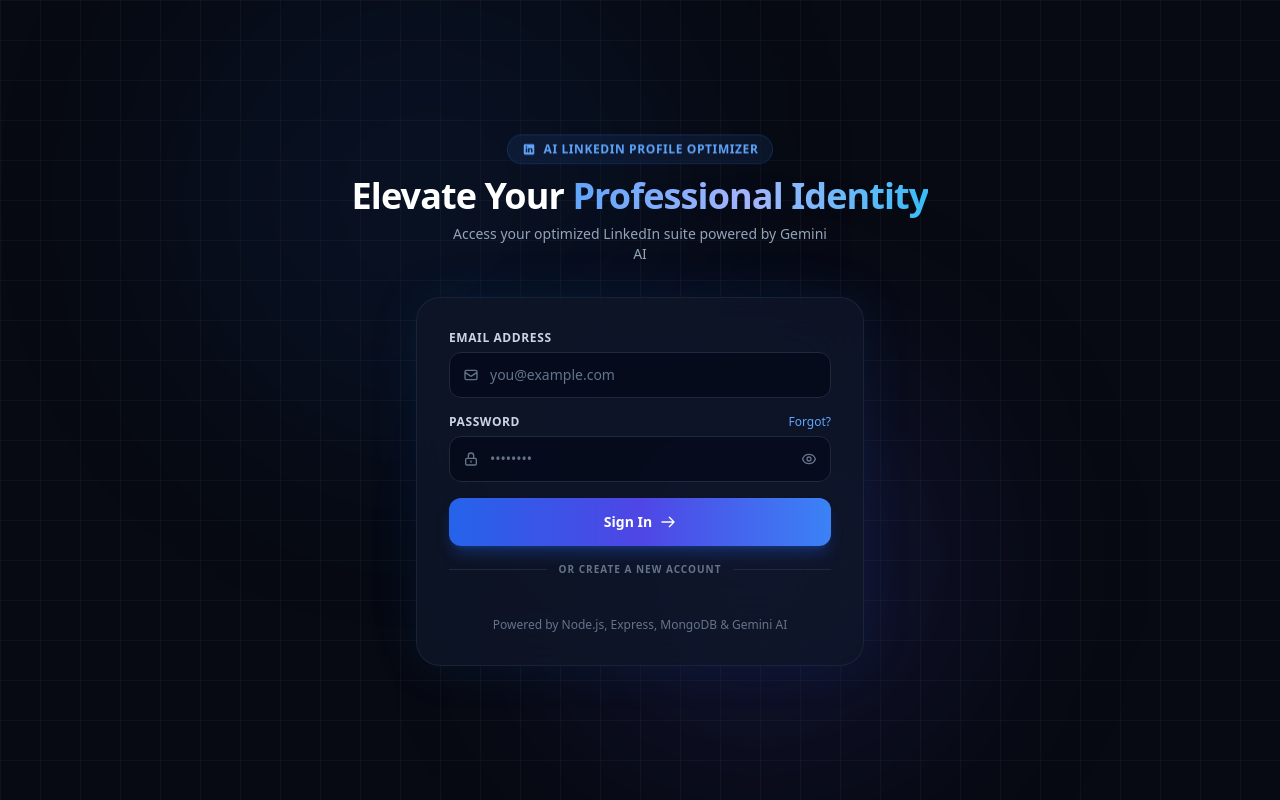
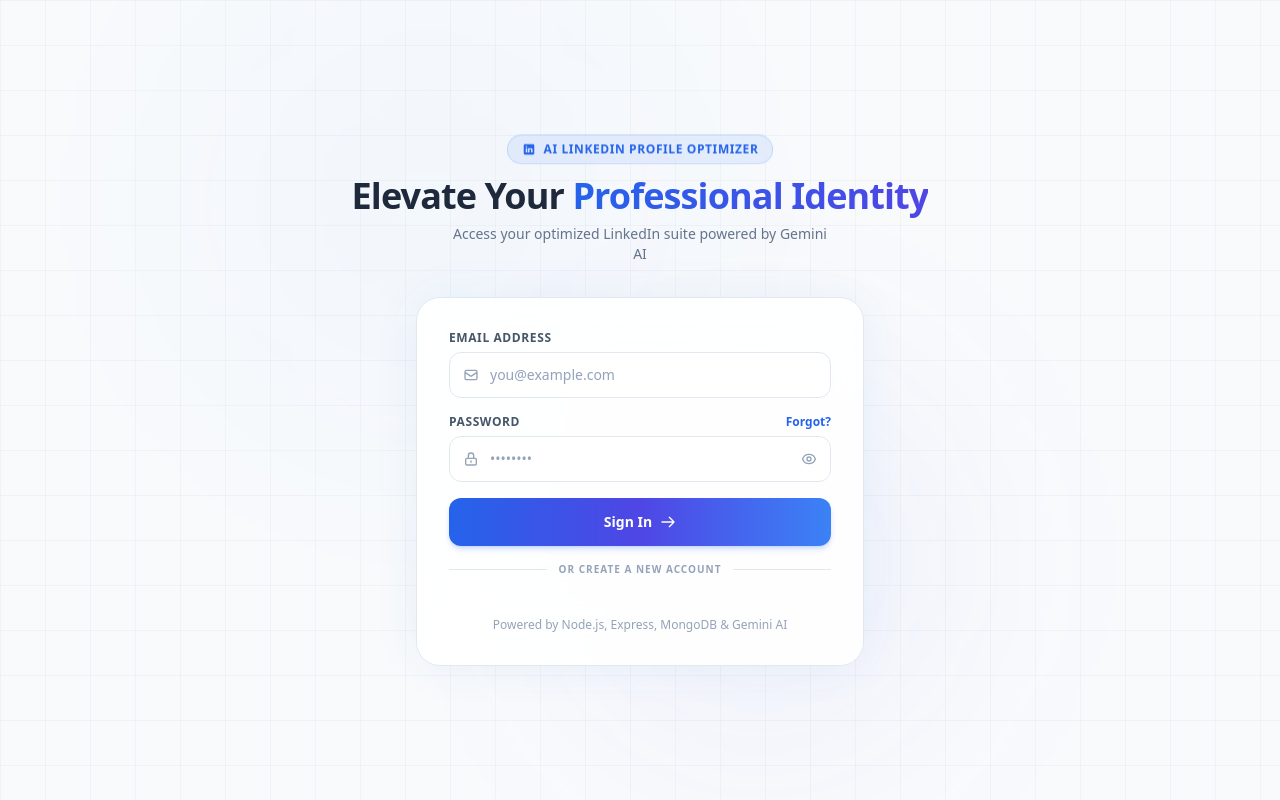
Before and after one commit to azarrazagula/lcp-linkedin-profile-optimize-frontend, a React (Create React App) app: page / in a window 1280 px wide. Built offline with nearby package versions, Linux system fonts and the light colour scheme.

Commit message:
style: Refactor entire application UI to a modern, high-contrast Light/White theme

```diff
--- a/src/components/LoginPage.jsx
+++ b/src/components/LoginPage.jsx
@@ -56,7 +56,7 @@
           const continueBtn = document.getElementById('google-continue-btn');
           if (continueBtn) {
             window.google.accounts.id.renderButton(continueBtn, {
-              theme: 'filled_black',
+              theme: 'outline',
               size: 'large',
               shape: 'pill',
               width: 360,
@@ -68,18 +68,13 @@
         }
       }
     };
-    document.body.appendChild(script);
+    document.head.appendChild(script);
     // eslint-disable-next-line react-hooks/exhaustive-deps
   }, []);
 
-  // Email/Password Login
+  // Email & Password Auth API Call
   const handleEmailLogin = async (e) => {
     e.preventDefault();
-    if (!email || !password) {
-      setErrorMsg('Please enter both email and password.');
-      return;
-    }
-
     setLoading(true);
     setErrorMsg('');
     setSuccessMsg('');
@@ -94,24 +89,24 @@
       const data = await res.json();
 
       if (res.ok && data.token) {
-        setSuccessMsg(`Welcome back, ${data.name || 'User'}!`);
+        setSuccessMsg('Signed in successfully!');
         localStorage.setItem('user_token', data.token);
         localStorage.setItem('user_profile', JSON.stringify(data));
         localStorage.setItem('last_login_method', 'email');
         localStorage.setItem('last_user_email', data.email || email);
         if (onLoginSuccess) onLoginSuccess(data);
       } else {
-        setErrorMsg(data.message || data.error || 'Invalid email or password.');
+        setErrorMsg(data.message || 'Invalid email or password');
       }
     } catch (err) {
-      console.error('Login error:', err);
-      setErrorMsg('Cannot connect to backend (http://localhost:5001). Make sure backend is running.');
+      console.error('Email login error:', err);
+      setErrorMsg('Cannot connect to backend server');
     } finally {
       setLoading(false);
     }
   };
 
-  // Google Auth → POST /api/auth/google
+  // Google OAuth Token Exchange with Backend API
   const postGoogleTokenToBackend = async (token) => {
     setLoading(true);
     setErrorMsg('');
@@ -149,42 +144,42 @@
   // ─────────────────────────────────────────────────────────────
   if (isReturningGoogleUser) {
     return (
-      <div className="min-h-screen bg-dark-bg bg-grid-pattern flex flex-col justify-center items-center p-4 relative overflow-hidden">
+      <div className="min-h-screen bg-slate-50 bg-grid-pattern flex flex-col justify-center items-center p-4 relative overflow-hidden">
         {/* Background Glows */}
-        <div className="absolute top-1/4 left-1/3 -translate-x-1/2 -translate-y-1/2 w-[500px] h-[500px] bg-blue-600/15 rounded-full blur-[120px] pointer-events-none animate-pulse-slow"></div>
-        <div className="absolute bottom-10 right-1/4 w-[400px] h-[400px] bg-indigo-600/15 rounded-full blur-[100px] pointer-events-none"></div>
+        <div className="absolute top-1/4 left-1/3 -translate-x-1/2 -translate-y-1/2 w-[500px] h-[500px] bg-blue-500/5 rounded-full blur-[120px] pointer-events-none animate-pulse-slow"></div>
+        <div className="absolute bottom-10 right-1/4 w-[400px] h-[400px] bg-indigo-500/5 rounded-full blur-[100px] pointer-events-none"></div>
 
         {/* Brand Header */}
         <div className="mb-8 text-center relative z-10 animate-float">
-          <div className="inline-flex items-center gap-2 px-3.5 py-1.5 rounded-full bg-blue-500/10 border border-blue-500/20 text-blue-400 text-xs font-semibold tracking-wider uppercase mb-3 backdrop-blur-md">
-            <svg className="w-3.5 h-3.5 text-blue-400" fill="currentColor" viewBox="0 0 24 24">
-              <path d="M19 3H5c-1.1 0-2 .9-2 2v14c0 1.1.9 2 2 2h14c1.1 0 2-.9 2-2V5c0-1.1-.9-2-2-2zM9 17H6.5v-7H9v7zM7.7 8.7c-.8 0-1.4-.6-1.4-1.4 0-.8.6-1.4 1.4-1.4.8 0 1.4.6 1.4 1.4 0 .8-.6 1.4-1.4 1.4zM18 17h-2.4v-3.8c0-1.1-.4-1.8-1.3-1.8-.7 0-1.2.5-1.4 1-.1.2-.1.5-.1.8V17H10.4s.1-6.3 0-7h2.4v1c.3-.5 1-1.2 2.3-1.2 1.7 0 3 1.1 3 3.5V17z"/>
+          <div className="inline-flex items-center gap-2 px-3.5 py-1.5 rounded-full bg-blue-500/10 border border-blue-500/20 text-blue-600 text-xs font-semibold tracking-wider uppercase mb-3 backdrop-blur-md">
+            <svg className="w-3.5 h-3.5 text-blue-600" fill="currentColor" viewBox="0 0 24 24">
+              <path d="M19 3H5c-1.1 0-2 .9-2 2v14c0 1.1.9 2 2 2h14c1.1 0 2-.9 2-2V5c0-1.1-.9-2-2-2zM9 17H6.5v-7H9v7zM7.7 8.7c-.8 0-1.4-.6-1.4-1.4 0-.8.6-1.4 1.4-1.4 0 .8.6 1.4 1.4 1.4 0 .8-.6 1.4-1.4 1.4zM18 17h-2.4v-3.8c0-1.1-.4-1.8-1.3-1.8-.7 0-1.2.5-1.4 1-.1.2-.1.5-.1.8V17H10.4s.1-6.3 0-7h2.4v1c.3-.5 1-1.2 2.3-1.2 1.7 0 3 1.1 3 3.5V17z"/>
             </svg>
             Welcome Back
           </div>
-          <h1 className="text-3xl sm:text-4xl font-extrabold text-white tracking-tight">
-            Continue to <span className="bg-gradient-to-r from-blue-400 via-indigo-300 to-sky-400 bg-clip-text text-transparent">Your Profile</span>
+          <h1 className="text-3xl sm:text-4xl font-extrabold text-slate-800 tracking-tight">
+            Continue to <span className="bg-gradient-to-r from-blue-600 to-indigo-600 bg-clip-text text-transparent">Your Profile</span>
           </h1>
           {returningUserEmail && (
-            <p className="text-slate-400 text-sm mt-2">{returningUserEmail}</p>
+            <p className="text-slate-500 text-sm font-medium mt-2">{returningUserEmail}</p>
           )}
         </div>
 
         {/* Continue with Google Card */}
-        <div className="w-full max-w-md backdrop-blur-2xl bg-slate-900/75 border border-slate-800/80 rounded-3xl p-6 sm:p-8 shadow-[0_0_50px_rgba(10,102,194,0.12)] relative z-10">
+        <div className="w-full max-w-md backdrop-blur-2xl bg-white/90 border border-slate-200 rounded-3xl p-6 sm:p-8 shadow-[0_0_50px_rgba(10,102,194,0.06)] relative z-10">
 
           {/* Error / Success Banners */}
           {errorMsg && (
-            <div className="mb-5 p-3.5 rounded-xl bg-rose-500/10 border border-rose-500/30 text-rose-300 text-xs flex items-start gap-2.5">
-              <svg className="w-4 h-4 text-rose-400 mt-0.5 shrink-0" fill="none" stroke="currentColor" viewBox="0 0 24 24">
+            <div className="mb-5 p-3.5 rounded-xl bg-rose-50 border border-rose-200 text-rose-800 text-xs font-semibold flex items-start gap-2.5">
+              <svg className="w-4 h-4 text-rose-600 mt-0.5 shrink-0" fill="none" stroke="currentColor" viewBox="0 0 24 24">
                 <path strokeLinecap="round" strokeLinejoin="round" strokeWidth="2" d="M12 8v4m0 4h.01M21 12a9 9 0 11-18 0 9 9 0 0118 0z" />
               </svg>
               <span>{errorMsg}</span>
             </div>
           )}
           {successMsg && (
-            <div className="mb-5 p-3.5 rounded-xl bg-emerald-500/10 border border-emerald-500/30 text-emerald-300 text-xs flex items-start gap-2.5">
-              <svg className="w-4 h-4 text-emerald-400 mt-0.5 shrink-0" fill="none" stroke="currentColor" viewBox="0 0 24 24">
+            <div className="mb-5 p-3.5 rounded-xl bg-emerald-50 border border-emerald-200 text-emerald-800 text-xs font-semibold flex items-start gap-2.5">
+              <svg className="w-4 h-4 text-emerald-600 mt-0.5 shrink-0" fill="none" stroke="currentColor" viewBox="0 0 24 24">
                 <path strokeLinecap="round" strokeLinejoin="round" strokeWidth="2" d="M9 12l2 2 4-4m6 2a9 9 0 11-18 0 9 9 0 0118 0z" />
               </svg>
               <span>{successMsg}</span>
@@ -198,9 +193,9 @@
 
           {/* Divider */}
           <div className="relative flex py-3 items-center">
-            <div className="flex-grow border-t border-slate-800"></div>
-            <span className="flex-shrink mx-3 text-[10px] text-slate-500 uppercase tracking-widest font-semibold">Or sign in with email</span>
-            <div className="flex-grow border-t border-slate-800"></div>
+            <div className="flex-grow border-t border-slate-200"></div>
+            <span className="flex-shrink mx-3 text-[10px] text-slate-400 uppercase tracking-widest font-bold">Or sign in with email</span>
+            <div className="flex-grow border-t border-slate-200"></div>
           </div>
 
           {/* Small link to switch to email login */}
@@ -211,15 +206,15 @@
               localStorage.removeItem('last_user_email');
               window.location.reload();
             }}
-            className="w-full py-3 px-4 rounded-xl font-semibold text-sm bg-slate-800/60 hover:bg-slate-800 text-slate-300 border border-slate-700/80 transition-all flex items-center justify-center gap-2"
+            className="w-full py-3 px-4 rounded-xl font-bold text-sm bg-white hover:bg-slate-50 text-slate-700 border border-slate-200 shadow-2xs transition-all flex items-center justify-center gap-2 cursor-pointer"
           >
-            <svg className="w-4 h-4" fill="none" stroke="currentColor" viewBox="0 0 24 24">
+            <svg className="w-4 h-4 text-slate-500" fill="none" stroke="currentColor" viewBox="0 0 24 24">
               <path strokeLinecap="round" strokeLinejoin="round" strokeWidth="2" d="M3 8l7.89 5.26a2 2 0 002.22 0L21 8M5 19h14a2 2 0 002-2V7a2 2 0 00-2-2H5a2 2 0 00-2 2v10a2 2 0 002 2z" />
             </svg>
             Sign in with Email & Password
           </button>
 
-          <div className="mt-6 text-center text-xs text-slate-500">
+          <div className="mt-6 text-center text-xs text-slate-400 font-medium">
             Powered by Node.js, Express, MongoDB & Gemini AI
           </div>
         </div>
@@ -231,42 +226,42 @@
   // NEW / FIRST TIME USER → Email Sign In + Create Account (Google)
   // ─────────────────────────────────────────────────────────────
   return (
-    <div className="min-h-screen bg-dark-bg bg-grid-pattern flex flex-col justify-center items-center p-4 relative overflow-hidden">
+    <div className="min-h-screen bg-slate-50 bg-grid-pattern flex flex-col justify-center items-center p-4 relative overflow-hidden">
       {/* Background Glows */}
-      <div className="absolute top-1/4 left-1/3 -translate-x-1/2 -translate-y-1/2 w-[500px] h-[500px] bg-blue-600/15 rounded-full blur-[120px] pointer-events-none animate-pulse-slow"></div>
-      <div className="absolute bottom-10 right-1/4 w-[400px] h-[400px] bg-indigo-600/15 rounded-full blur-[100px] pointer-events-none"></div>
+      <div className="absolute top-1/4 left-1/3 -translate-x-1/2 -translate-y-1/2 w-[500px] h-[500px] bg-blue-500/5 rounded-full blur-[120px] pointer-events-none animate-pulse-slow"></div>
+      <div className="absolute bottom-10 right-1/4 w-[400px] h-[400px] bg-indigo-500/5 rounded-full blur-[100px] pointer-events-none"></div>
 
       {/* Brand Header */}
       <div className="mb-8 text-center relative z-10 animate-float">
-        <div className="inline-flex items-center gap-2 px-3.5 py-1.5 rounded-full bg-blue-500/10 border border-blue-500/20 text-blue-400 text-xs font-semibold tracking-wider uppercase mb-3 backdrop-blur-md">
-          <svg className="w-3.5 h-3.5 text-blue-400" fill="currentColor" viewBox="0 0 24 24">
-            <path d="M19 3H5c-1.1 0-2 .9-2 2v14c0 1.1.9 2 2 2h14c1.1 0 2-.9 2-2V5c0-1.1-.9-2-2-2zM9 17H6.5v-7H9v7zM7.7 8.7c-.8 0-1.4-.6-1.4-1.4 0-.8.6-1.4 1.4-1.4.8 0 1.4.6 1.4 1.4 0 .8-.6 1.4-1.4 1.4zM18 17h-2.4v-3.8c0-1.1-.4-1.8-1.3-1.8-.7 0-1.2.5-1.4 1-.1.2-.1.5-.1.8V17H10.4s.1-6.3 0-7h2.4v1c.3-.5 1-1.2 2.3-1.2 1.7 0 3 1.1 3 3.5V17z"/>
+        <div className="inline-flex items-center gap-2 px-3.5 py-1.5 rounded-full bg-blue-500/10 border border-blue-500/20 text-blue-600 text-xs font-semibold tracking-wider uppercase mb-3 backdrop-blur-md">
+          <svg className="w-3.5 h-3.5 text-blue-600" fill="currentColor" viewBox="0 0 24 24">
+            <path d="M19 3H5c-1.1 0-2 .9-2 2v14c0 1.1.9 2 2 2h14c1.1 0 2-.9 2-2V5c0-1.1-.9-2-2-2zM9 17H6.5v-7H9v7zM7.7 8.7c-.8 0-1.4-.6-1.4-1.4 0-.8.6-1.4 1.4-1.4 0 .8.6 1.4 1.4 1.4 0 .8-.6 1.4-1.4 1.4zM18 17h-2.4v-3.8c0-1.1-.4-1.8-1.3-1.8-.7 0-1.2.5-1.4 1-.1.2-.1.5-.1.8V17H10.4s.1-6.3 0-7h2.4v1c.3-.5 1-1.2 2.3-1.2 1.7 0 3 1.1 3 3.5V17z"/>
           </svg>
           AI LinkedIn Profile Optimizer
         </div>
-        <h1 className="text-3xl sm:text-4xl font-extrabold text-white tracking-tight">
-          Elevate Your <span className="bg-gradient-to-r from-blue-400 via-indigo-300 to-sky-400 bg-clip-text text-transparent">Professional Identity</span>
+        <h1 className="text-3xl sm:text-4xl font-extrabold text-slate-800 tracking-tight">
+          Elevate Your <span className="bg-gradient-to-r from-blue-600 to-indigo-600 bg-clip-text text-transparent">Professional Identity</span>
         </h1>
-        <p className="text-slate-400 text-sm mt-2 max-w-sm mx-auto">
+        <p className="text-slate-500 text-sm font-medium mt-2 max-w-sm mx-auto">
           Access your optimized LinkedIn suite powered by Gemini AI
         </p>
       </div>
 
       {/* Main Glass Card */}
-      <div className="w-full max-w-md backdrop-blur-2xl bg-slate-900/75 border border-slate-800/80 rounded-3xl p-6 sm:p-8 shadow-[0_0_50px_rgba(10,102,194,0.12)] relative z-10">
+      <div className="w-full max-w-md backdrop-blur-2xl bg-white/90 border border-slate-200 rounded-3xl p-6 sm:p-8 shadow-[0_0_50px_rgba(10,102,194,0.06)] relative z-10">
 
         {/* Error / Success Banners */}
         {errorMsg && (
-          <div className="mb-5 p-3.5 rounded-xl bg-rose-500/10 border border-rose-500/30 text-rose-300 text-xs flex items-start gap-2.5">
-            <svg className="w-4 h-4 text-rose-400 mt-0.5 shrink-0" fill="none" stroke="currentColor" viewBox="0 0 24 24">
+          <div className="mb-5 p-3.5 rounded-xl bg-rose-50 border border-rose-200 text-rose-800 text-xs font-semibold flex items-start gap-2.5">
+            <svg className="w-4 h-4 text-rose-600 mt-0.5 shrink-0" fill="none" stroke="currentColor" viewBox="0 0 24 24">
               <path strokeLinecap="round" strokeLinejoin="round" strokeWidth="2" d="M12 8v4m0 4h.01M21 12a9 9 0 11-18 0 9 9 0 0118 0z" />
             </svg>
             <span>{errorMsg}</span>
           </div>
         )}
         {successMsg && (
-          <div className="mb-5 p-3.5 rounded-xl bg-emerald-500/10 border border-emerald-500/30 text-emerald-300 text-xs flex items-start gap-2.5">
-            <svg className="w-4 h-4 text-emerald-400 mt-0.5 shrink-0" fill="none" stroke="currentColor" viewBox="0 0 24 24">
+          <div className="mb-5 p-3.5 rounded-xl bg-emerald-50 border border-emerald-200 text-emerald-800 text-xs font-semibold flex items-start gap-2.5">
+            <svg className="w-4 h-4 text-emerald-600 mt-0.5 shrink-0" fill="none" stroke="currentColor" viewBox="0 0 24 24">
               <path strokeLinecap="round" strokeLinejoin="round" strokeWidth="2" d="M9 12l2 2 4-4m6 2a9 9 0 11-18 0 9 9 0 0118 0z" />
             </svg>
             <span>{successMsg}</span>
@@ -276,11 +271,11 @@
         {/* Email & Password Login Form */}
         <form onSubmit={handleEmailLogin} className="space-y-4">
           <div>
-            <label className="block text-xs font-semibold text-slate-300 mb-1.5 uppercase tracking-wider">
+            <label className="block text-xs font-bold text-slate-600 mb-1.5 uppercase tracking-wider">
               Email Address
             </label>
             <div className="relative">
-              <div className="absolute inset-y-0 left-0 pl-3.5 flex items-center pointer-events-none text-slate-500">
+              <div className="absolute inset-y-0 left-0 pl-3.5 flex items-center pointer-events-none text-slate-400">
                 <svg className="w-4 h-4" fill="none" stroke="currentColor" viewBox="0 0 24 24">
                   <path strokeLinecap="round" strokeLinejoin="round" strokeWidth="2" d="M3 8l7.89 5.26a2 2 0 002.22 0L21 8M5 19h14a2 2 0 002-2V7a2 2 0 00-2-2H5a2 2 0 00-2 2v10a2 2 0 002 2z" />
                 </svg>
@@ -292,22 +287,22 @@
                 onChange={(e) => setEmail(e.target.value)}
                 placeholder="you@example.com"
                 required
-                className="w-full pl-10 pr-4 py-3 rounded-xl bg-slate-950/60 border border-slate-800 text-white placeholder-slate-500 text-sm focus:outline-none focus:ring-2 focus:ring-blue-500/50 focus:border-blue-500 transition-all"
+                className="w-full pl-10 pr-4 py-3 rounded-xl bg-white border border-slate-200 text-slate-800 placeholder-slate-400 text-sm focus:outline-none focus:ring-2 focus:ring-blue-500/20 focus:border-blue-600 transition-all font-medium shadow-xs"
               />
             </div>
           </div>
 
           <div>
             <div className="flex justify-between items-center mb-1.5">
-              <label className="block text-xs font-semibold text-slate-300 uppercase tracking-wider">
+              <label className="block text-xs font-bold text-slate-600 uppercase tracking-wider">
                 Password
               </label>
-              <a href="#forgot" onClick={(e) => e.preventDefault()} className="text-xs text-blue-400 hover:text-blue-300 transition-colors">
+              <a href="#forgot" onClick={(e) => e.preventDefault()} className="text-xs font-bold text-blue-600 hover:text-blue-700 transition-colors">
                 Forgot?
               </a>
             </div>
             <div className="relative">
-              <div className="absolute inset-y-0 left-0 pl-3.5 flex items-center pointer-events-none text-slate-500">
+              <div className="absolute inset-y-0 left-0 pl-3.5 flex items-center pointer-events-none text-slate-400">
                 <svg className="w-4 h-4" fill="none" stroke="currentColor" viewBox="0 0 24 24">
                   <path strokeLinecap="round" strokeLinejoin="round" strokeWidth="2" d="M12 15v2m-6 4h12a2 2 0 002-2v-6a2 2 0 00-2-2H6a2 2 0 00-2 2v6a2 2 0 002 2zm10-10V7a4 4 0 00-8 0v4h8z" />
                 </svg>
@@ -319,12 +314,12 @@
                 onChange={(e) => setPassword(e.target.value)}
                 placeholder="••••••••"
                 required
-                className="w-full pl-10 pr-10 py-3 rounded-xl bg-slate-950/60 border border-slate-800 text-white placeholder-slate-500 text-sm focus:outline-none focus:ring-2 focus:ring-blue-500/50 focus:border-blue-500 transition-all"
+                className="w-full pl-10 pr-10 py-3 rounded-xl bg-white border border-slate-200 text-slate-800 placeholder-slate-400 text-sm focus:outline-none focus:ring-2 focus:ring-blue-500/20 focus:border-blue-600 transition-all font-medium shadow-xs"
               />
               <button
                 type="button"
                 onClick={() => setShowPassword(!showPassword)}
-                className="absolute inset-y-0 right-0 pr-3.5 flex items-center text-slate-500 hover:text-slate-300 transition-colors"
+                className="absolute inset-y-0 right-0 pr-3.5 flex items-center text-slate-400 hover:text-slate-600 transition-colors"
               >
                 {showPassword ? (
                   <svg className="w-4 h-4" fill="none" stroke="currentColor" viewBox="0 0 24 24">
@@ -345,7 +340,7 @@
           <button
             type="submit"
             disabled={loading}
-            className="w-full mt-2 py-3.5 px-4 rounded-xl font-bold text-sm bg-gradient-to-r from-blue-600 via-indigo-600 to-blue-500 hover:from-blue-500 hover:to-indigo-500 text-white shadow-lg shadow-blue-600/30 active:scale-[0.99] transition-all flex items-center justify-center gap-2 disabled:opacity-50 disabled:cursor-not-allowed"
+            className="w-full mt-2 py-3.5 px-4 rounded-xl font-bold text-sm bg-gradient-to-r from-blue-600 via-indigo-600 to-blue-500 hover:from-blue-500 hover:to-indigo-500 text-white shadow-md shadow-blue-600/20 active:scale-[0.99] transition-all flex items-center justify-center gap-2 disabled:opacity-50 disabled:cursor-not-allowed cursor-pointer"
           >
             {loading ? (
               <>
@@ -368,9 +363,9 @@
 
         {/* Divider */}
         <div className="relative flex py-4 items-center">
-          <div className="flex-grow border-t border-slate-800"></div>
-          <span className="flex-shrink mx-3 text-[10px] text-slate-500 uppercase tracking-widest font-semibold">Or create a new account</span>
-          <div className="flex-grow border-t border-slate-800"></div>
+          <div className="flex-grow border-t border-slate-200"></div>
+          <span className="flex-shrink mx-3 text-[10px] text-slate-400 uppercase tracking-widest font-bold">Or create a new account</span>
+          <div className="flex-grow border-t border-slate-200"></div>
         </div>
 
         {/* Google Sign In — Create New Account */}
@@ -379,7 +374,7 @@
         </div>
 
         {/* Footer */}
-        <div className="mt-6 text-center text-xs text-slate-500">
+        <div className="mt-6 text-center text-xs text-slate-400 font-medium">
           Powered by Node.js, Express, MongoDB & Gemini AI
         </div>
       </div>
--- a/src/index.css
+++ b/src/index.css
@@ -11,17 +11,17 @@
     sans-serif;
   -webkit-font-smoothing: antialiased;
   -moz-osx-font-smoothing: grayscale;
-  background-color: #0b0f19;
-  color: #f3f4f6;
+  background-color: #f8fafc;
+  color: #0f172a;
   overflow-x: hidden;
 }
 
 /* Custom background mesh grid */
 .bg-grid-pattern {
-  background-size: 40px 40px;
+  background-size: 45px 45px;
   background-image:
-    linear-gradient(to right, rgba(255, 255, 255, 0.03) 1px, transparent 1px),
-    linear-gradient(to bottom, rgba(255, 255, 255, 0.03) 1px, transparent 1px);
+    linear-gradient(to right, rgba(148, 163, 184, 0.08) 1px, transparent 1px),
+    linear-gradient(to bottom, rgba(148, 163, 184, 0.08) 1px, transparent 1px);
 }
 
 /* Custom scrollbar */
@@ -29,12 +29,12 @@
   width: 8px;
 }
 ::-webkit-scrollbar-track {
-  background: #0f172a;
+  background: #f1f5f9;
 }
 ::-webkit-scrollbar-thumb {
-  background: #334155;
+  background: #cbd5e1;
   border-radius: 4px;
 }
 ::-webkit-scrollbar-thumb:hover {
-  background: #475569;
+  background: #94a3b8;
 }
```
Also changed, not shown: src/components/GenerateAI.jsx (+32 -32 lines), src/components/Home.jsx (+11 -11 lines), src/components/sections/FormHelpers.jsx (+15 -15 lines), src/components/sections/SkillsSection.jsx (+4 -4 lines).
